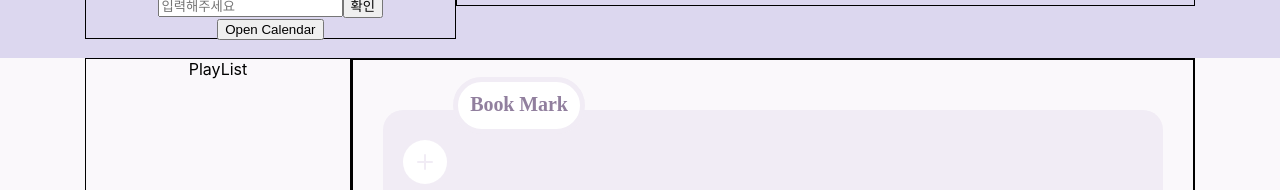
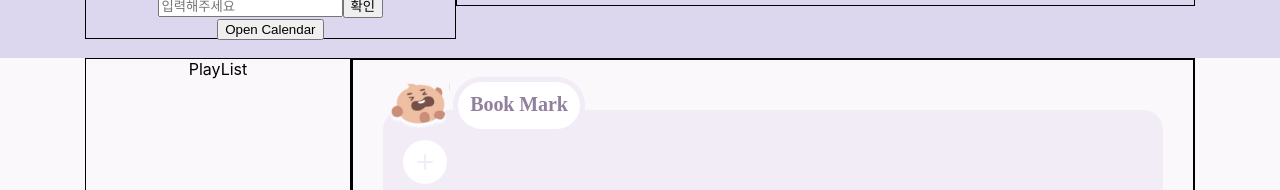
Before and after one commit to NEXT-starchive/FE-starchive, a React (Create React App) app: page / in a window 1280 px wide. Shown: the part 242-432 px from the top of the page. Built offline with nearby package versions, Linux system fonts and the light colour scheme; what recoil-persist would draw is missing.

Commit message:
add: image

```diff
--- a/src/components/Common/SectionTitle.js
+++ b/src/components/Common/SectionTitle.js
@@ -23,6 +23,9 @@ const CharacterImg = styled.div`
   height: 70px;
   margin: 0px 0px;
   padding: 0px 0px;
+  background-repeat: no-repeat;
+  background-size: contain;
+  background-position: center;
 `;
 
 const TitleDiv = styled.div`
```
Also changed, not shown: src/assets/images/book-mark.jpg (added).
